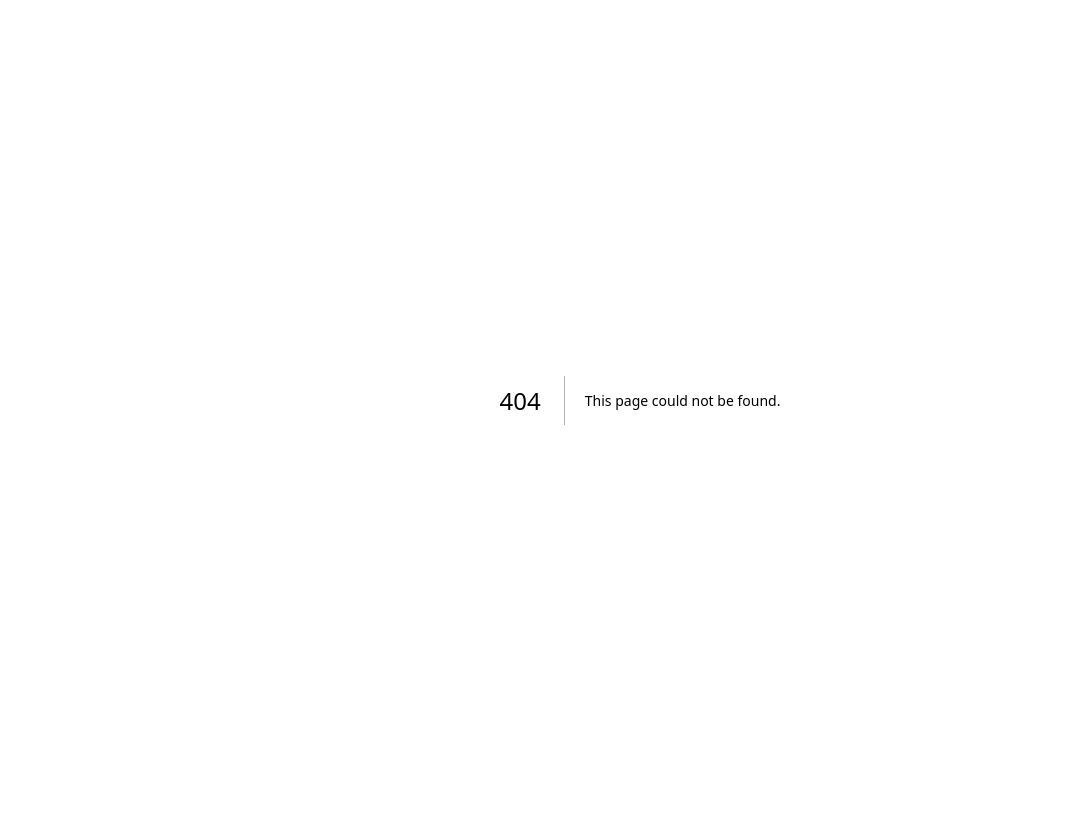
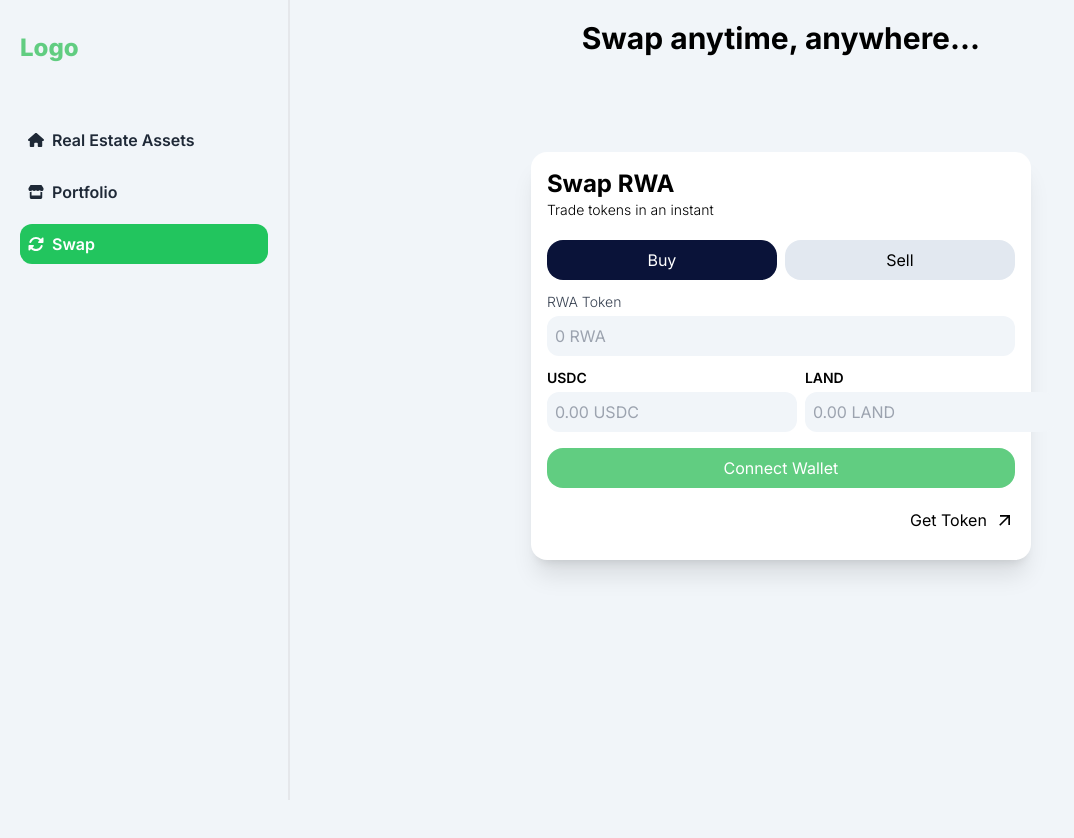
Before and after one commit to adamsdavee/RWA-DeFi, a Next.js app in the folder frontend/: page /dashboard/swap in a window 1280 px wide. Before the commit this address had no page. Shown: the whole page, without its empty margins (0-1074 px from the left). Before the commit the page ends 800 px from the top, so only its background shows below. Built offline with nearby package versions, Linux system fonts and the light colour scheme.

Commit message:
Main swap page

```diff
--- /dev/null
+++ b/frontend/src/app/dashboard/swap/page.jsx
@@ -0,0 +1,19 @@
+import SwapToken from "@/components/SwapToken";
+
+const page = () => {
+	return (
+		<div className="p-5 w-full h-full">
+			<h1 className="text-3xl font-bold mb-5 text-center w-full">
+				Swap anytime, anywhere...
+			</h1>
+
+			<div className="flex m-auto w-full items-center justify-center mt-24">
+				<div>
+					<SwapToken />
+				</div>
+			</div>
+		</div>
+	);
+};
+
+export default page;
```
